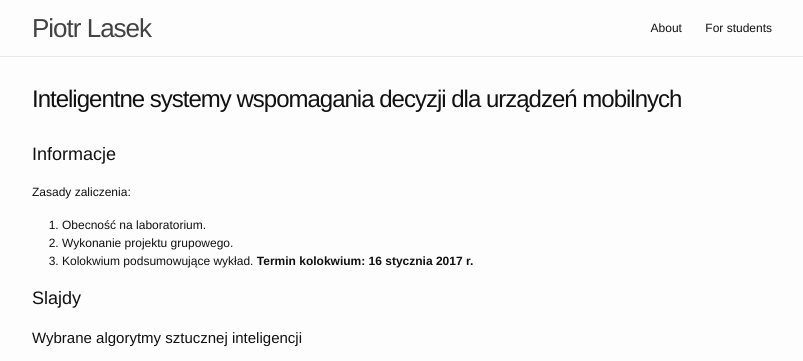
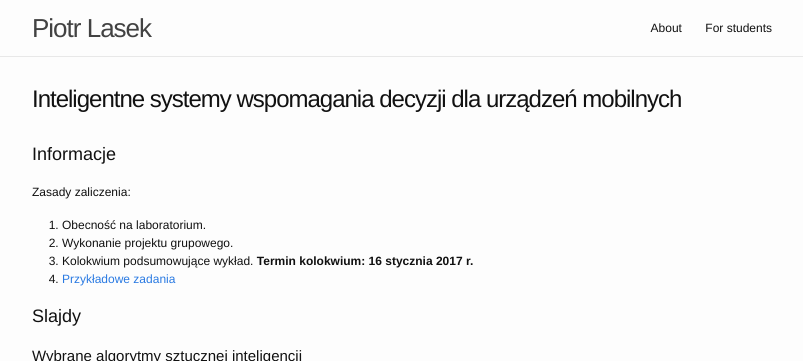
Before and after one commit to piotrlasek/piotrlasek.github.io, a Jekyll site: the page built from for-students/iswddum2016.md, in a window 1280 px wide and 900 px high, cut to the strip 0-361 px from the top of the window. Shown: the whole strip, without its empty margins (238-1041 px from the left). Built offline with Jekyll 4.4.1, drawn with Linux system fonts in a browser that asks for light colours.

Commit message:
Update iswddum2016.md

```diff
--- a/for-students/iswddum2016.md
+++ b/for-students/iswddum2016.md
@@ -12,6 +12,7 @@ Zasady zaliczenia:
 1. Obecność na laboratorium.
 2. Wykonanie projektu grupowego.
 3. Kolokwium podsumowujące wykład. **Termin kolokwium: 16 stycznia 2017 r.**
+4. [Przykładowe zadania](iswddum-test.html.pdf)
 
 # Slajdy
 
```
